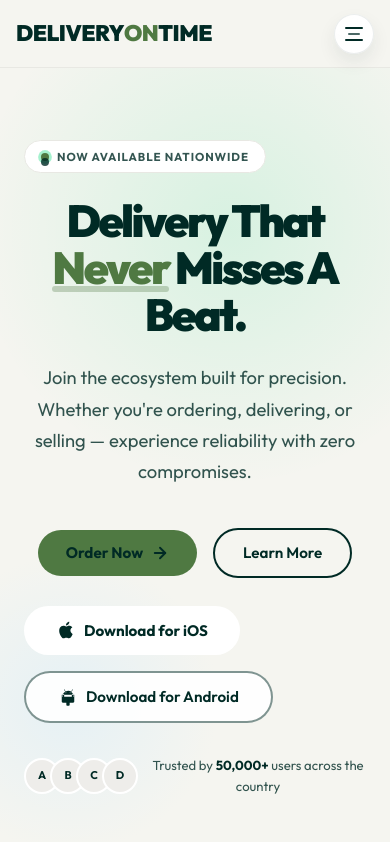
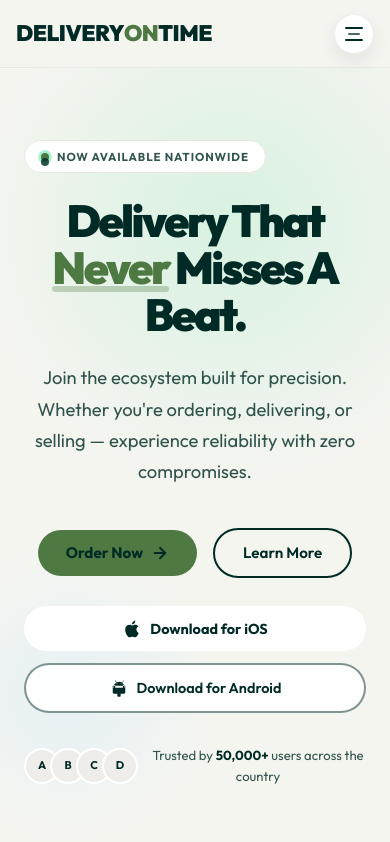
Before and after one commit to Meekness-zw/D.O.T-Website, a React (Vite) app: page / in a window 390 px wide. Shown: the top 842 px of the page. Built offline with nearby package versions, Linux system fonts and the light colour scheme.

Commit message:
button adjust

```diff
--- a/src/App.css
+++ b/src/App.css
@@ -252,6 +252,20 @@ nav {
   gap: 1rem;
   flex-wrap: wrap;
   align-items: center;
+}
+
+.hero-downloads {
+  display: flex;
+  gap: 0.75rem;
+  flex-wrap: wrap;
+  align-items: center;
+  margin-top: 1.75rem;
+}
+
+.hero-downloads .btn-cta-light,
+.hero-downloads .btn-cta-outline {
+  padding: 0.8rem 1.6rem;
+  font-size: 0.9rem;
 }
 
 .hero-social-proof {
@@ -973,6 +987,10 @@ footer {
     justify-content: center;
   }
 
+  .hero-downloads {
+    justify-content: center;
+  }
+
   .hero-social-proof {
     justify-content: center;
   }
@@ -1097,4 +1115,10 @@ footer {
   .hero-eyebrow {
     font-size: 0.72rem;
   }
+
+  .hero-downloads .btn-cta-light,
+  .hero-downloads .btn-cta-outline {
+    width: 100%;
+    justify-content: center;
+  }
 }
--- a/src/App.tsx
+++ b/src/App.tsx
@@ -215,7 +215,7 @@ function App() {
                   <button className="btn-outline">Learn More</button>
                 </div>
 
-                <div className="cta-buttons hero-anim d4" style={{ marginTop: '1.75rem', justifyContent: 'flex-start' }}>
+                <div className="hero-downloads hero-anim d4">
                   <button className="btn-cta-light">
                     <IconApple /> Download for iOS
                   </button>
```
